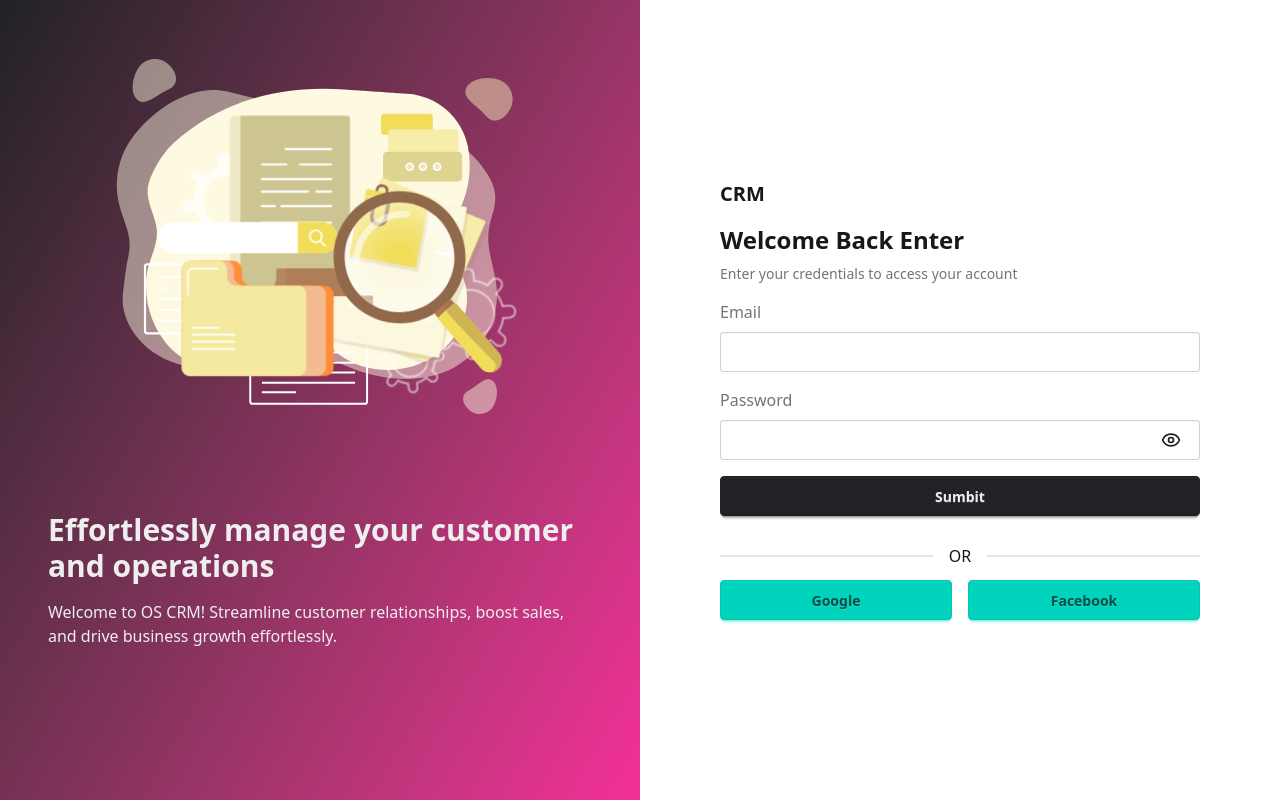
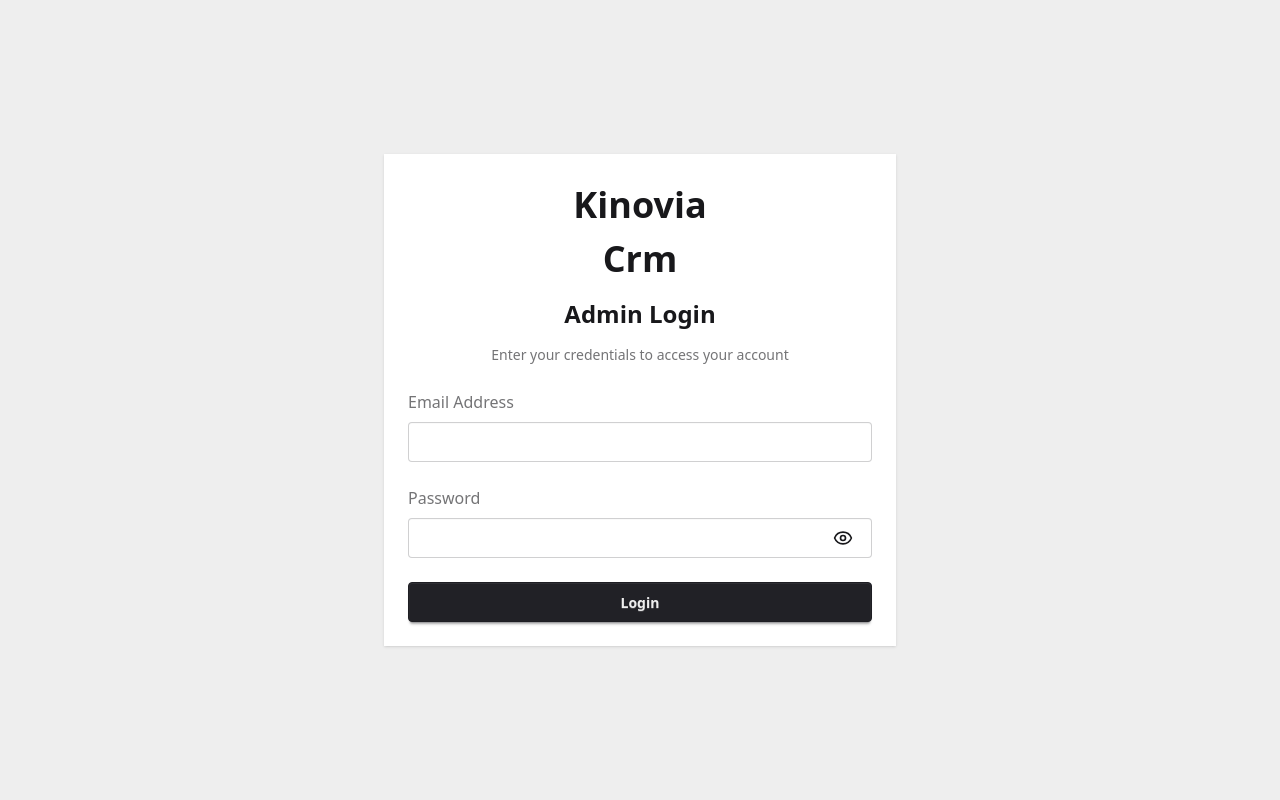
Before and after one commit to Greenmouse-Experts/CRMgreenmouse, a React (Vite) app: page /auth/login in a window 1280 px wide. Built offline with nearby package versions, Linux system fonts and the light colour scheme.

Commit message:
crm login admin

```diff
--- a/src/routes/auth/login/index.tsx
+++ b/src/routes/auth/login/index.tsx
@@ -24,76 +24,29 @@ function RouteComponent() {
   };
 
   return (
-    <div className="min-h-screen grid  md:grid-cols-2">
-      <div className="bg-linear-120 from-primary to-secondary hidden md:flex  flex-col text-primary-content">
-        <div className="h-3/5 grid place-items-center  ">
-          <Lottie animationData={anim} className="" />
-        </div>
-        <div className="h-1/3 mx-auto max-w-xl   space-y-4 mt-8 px-4">
-          <h2 className="text-3xl font-bold">
-            Effortlessly manage your customer and operations
-          </h2>
-          <p>
-            Welcome to OS CRM! Streamline customer relationships, boost sales,
-            and drive business growth effortlessly.
-          </p>
-        </div>
-      </div>
-      <div className="grid place-items-center  w-full">
+    <div className="min-h-screen grid  place-items-center bg-base-300">
       <form
         action=""
-          className="md:max-w-4/5 max-w-9/10 w-full p-4 space-y-4"
-          onSubmit={form.handleSubmit((data) => {
-            nav({
-              to: "/admin",
-              viewTransition: true,
-            });
-          })}
+        className="p-6 space-y-6 bg-base-100 shadow w-full max-w-lg m-2 "
       >
-          <div className="text-xl font-bold">CRM</div>
-          <div className="space-y-2 ">
-            <h2 className="text-2xl font-bold">Welcome Back Enter</h2>
-            <p className=" fieldset-label text-sm">
+        <div className="space-y-3 text-center">
+          <h2 className="text-4xl font-bold text-center leading-normal">
+            Kinovia <br /> Crm{" "}
+          </h2>
+          <h2 className="text-2xl font-semibold">Admin Login</h2>
+          <p className="text-sm text-center label ">
             Enter your credentials to access your account
           </p>
         </div>
+
+        <SimpleInput label="Email Address" {...form.register("email")} />
         <SimpleInput
-            {...form.register("email", {
-              required: "Email is required",
-              pattern: {
-                value: /^[A-Z0-9._%+-]+@[A-Z0-9.-]+\.[A-Z]{2,}$/i,
-                message: "Invalid email address",
-              },
-            })}
-            label="Email"
-            _form={form}
+          label="Password"
+          {...form.register("password")}
+          type="password"
         />
-          <SimpleInput
-            {...form.register("password", {
-              required: "Password is required",
-              minLength: {
-                value: 6,
-                message: "Password must be at least 6 characters",
-              },
-            })}
-            type="password"
-            label="Password"
-            _form={form}
-          />
-          <button className="btn btn-primary btn-block">Sumbit</button>
-          <div className="w-full ">
-            <div className="divider">OR</div>
-          </div>
-          <div className="grid grid-cols-2 gap-4">
-            <button className="btn btn-accent" type="button">
-              Google
-            </button>
-            <button className="btn btn-accent" type="button">
-              Facebook
-            </button>
-          </div>
+        <button className="btn btn-primary btn-block">Login</button>
       </form>
-      </div>
     </div>
   );
 }
```
Lines whose indentation alone changed are shown as unchanged.
